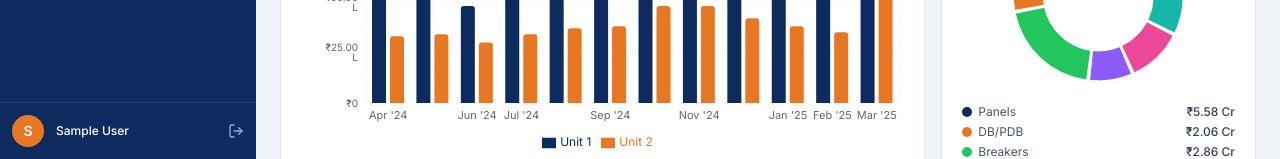
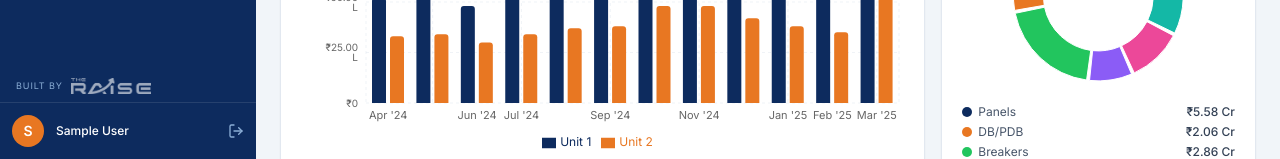
Before and after one commit to KejIt80888752/Venkat-Switchgears-BI-Dashboard, a React (Vite) app: page /#/dashboard in a window 1280 px wide. Shown: the part 641-800 px from the top of the page. Built offline with nearby package versions, Linux system fonts and the light colour scheme; sample sign-in values are in the browser's storage.

Commit message:
Add The Raise logo to login page and sidebar

```diff
--- a/src/components/Layout.tsx
+++ b/src/components/Layout.tsx
@@ -98,6 +98,18 @@ const Sidebar: React.FC<{ collapsed: boolean; onClose: () => void }> = ({ collap
           </NavLink>
         ))}
       </nav>
+
+      {/* Built by The Raise */}
+      {!collapsed && (
+        <div className="px-4 py-2 flex items-center gap-2 flex-shrink-0">
+          <p className="text-[#8BAED6] text-[9px] uppercase tracking-widest flex-shrink-0">Built by</p>
+          <img
+            src="/Venkat-Switchgears-BI-Dashboard/the-raise-logo.png"
+            alt="The Raise"
+            className="h-4 object-contain brightness-0 invert opacity-60"
+          />
+        </div>
+      )}
 
       {/* User info */}
       <div className="border-t border-white/10 px-3 py-3 flex-shrink-0">
--- a/src/pages/Login.tsx
+++ b/src/pages/Login.tsx
@@ -94,6 +94,15 @@ export default function Login() {
             <p className="text-[#8BAED6] text-xs mt-4 border-t border-white/10 pt-3">
               Manufacturing · Export · Electrical Contracts · AMC Services
             </p>
+            {/* Built by The Raise */}
+            <div className="mt-4 flex items-center gap-2">
+              <p className="text-[#8BAED6] text-[10px] uppercase tracking-widest flex-shrink-0">Built by</p>
+              <img
+                src="/Venkat-Switchgears-BI-Dashboard/the-raise-logo.png"
+                alt="The Raise"
+                className="h-5 object-contain brightness-0 invert opacity-70"
+              />
+            </div>
           </div>
         </div>
 
```
Also changed, not shown: public/the-raise-logo.png (added).
